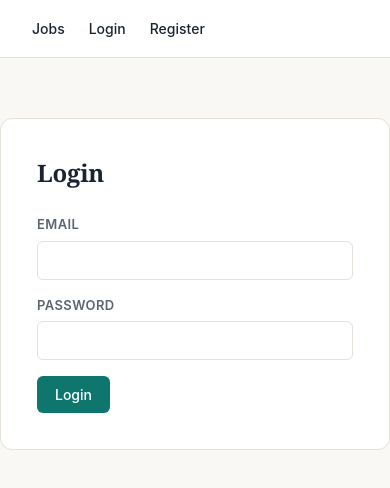
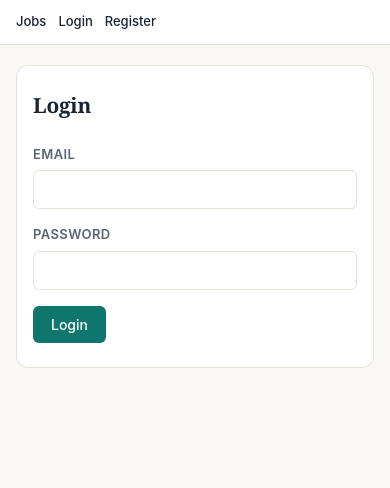
Before and after one commit to chihidhia11/hr-platform, a React app in the folder frontend/: page /login in a window 390 px wide. Shown: the top 488 px of the page. Built offline with nearby package versions, Linux system fonts and the light colour scheme; the HTML template or start-up script is replaced by a standard one.

Commit message:
Add mobile responsive design

```diff
--- a/frontend/src/index.css
+++ b/frontend/src/index.css
@@ -208,3 +208,81 @@ label {
   margin: 0 auto 60px;
   padding: 0 24px;
 }
+/* ===== MOBILE RESPONSIVE ===== */
+
+@media (max-width: 768px) {
+
+  /* Navbar */
+  .navbar {
+    flex-wrap: wrap;
+    gap: 12px;
+    padding: 12px 16px;
+  }
+
+  .navbar a {
+    font-size: 13px;
+  }
+
+  .navbar-user {
+    margin-left: 0 !important;
+    width: 100%;
+    justify-content: space-between;
+  }
+
+  /* Page containers */
+  .page-title {
+    margin: 24px 16px 16px !important;
+    padding: 0 !important;
+  }
+
+  .page-container {
+    padding: 0 16px !important;
+  }
+
+  /* Forms */
+  .form-page {
+    margin: 20px 16px !important;
+    padding: 24px 16px !important;
+  }
+
+  /* Admin stats grid — 1 column on mobile */
+  .stats-grid {
+    grid-template-columns: 1fr !important;
+  }
+
+  /* Charts grid — 1 column on mobile */
+  .charts-grid {
+    grid-template-columns: 1fr !important;
+  }
+
+  /* Job card buttons — wrap on small screens */
+  .job-card .button-group {
+    flex-wrap: wrap;
+  }
+
+  /* Table — make it scrollable on mobile */
+  .table-wrapper {
+    overflow-x: auto;
+  }
+
+  /* Admin table text smaller */
+  table th, table td {
+    padding: 8px 10px !important;
+    font-size: 12px !important;
+  }
+}
+
+@media (max-width: 480px) {
+  .navbar button {
+    padding: 8px 12px;
+    font-size: 13px;
+  }
+
+  h1 {
+    font-size: 1.6rem;
+  }
+
+  h2 {
+    font-size: 1.3rem;
+  }
+}
--- a/frontend/src/pages/AdminDashboard.jsx
+++ b/frontend/src/pages/AdminDashboard.jsx
@@ -47,7 +47,6 @@ function AdminDashboard() {
   if (loading) return <p>Loading...</p>;
   if (error) return <p>{error}</p>;
 
-  // Chart data
   const usersChartData = {
     labels: ['Candidates', 'Recruiters'],
     datasets: [{
@@ -77,18 +76,12 @@ function AdminDashboard() {
   };
 
   const chartOptions = {
-    plugins: {
-      legend: { position: 'bottom' }
-    }
+    plugins: { legend: { position: 'bottom' } }
   };
 
   const barOptions = {
-    plugins: {
-      legend: { display: false }
-    },
-    scales: {
-      y: { beginAtZero: true, ticks: { stepSize: 1 } }
-    }
+    plugins: { legend: { display: false } },
+    scales: { y: { beginAtZero: true, ticks: { stepSize: 1 } } }
   };
 
   return (
@@ -98,7 +91,7 @@ function AdminDashboard() {
 
         {/* Stats Cards */}
         {stats && (
-          <div style={{ display: 'grid', gridTemplateColumns: 'repeat(3, 1fr)', gap: '16px', marginBottom: '32px' }}>
+          <div className="stats-grid" style={{ display: 'grid', gridTemplateColumns: 'repeat(3, 1fr)', gap: '16px', marginBottom: '32px' }}>
             <div className="job-card" style={{ textAlign: 'center' }}>
               <h1 style={{ margin: 0, color: 'var(--color-accent)' }}>{stats.totalUsers}</h1>
               <p style={{ margin: 0 }}>Total Users</p>
@@ -122,7 +115,7 @@ function AdminDashboard() {
 
         {/* Charts */}
         {stats && (
-          <div style={{ display: 'grid', gridTemplateColumns: '1fr 1fr 1fr', gap: '16px', marginBottom: '32px' }}>
+          <div className="charts-grid" style={{ display: 'grid', gridTemplateColumns: '1fr 1fr 1fr', gap: '16px', marginBottom: '32px' }}>
             <div className="job-card">
               <h4 style={{ marginTop: 0, textAlign: 'center' }}>Users by Role</h4>
               <Pie data={usersChartData} options={chartOptions} />
@@ -140,6 +133,7 @@ function AdminDashboard() {
 
         {/* Users Table */}
         <h3>All Users</h3>
+        <div className="table-wrapper">
           <div className="job-card" style={{ padding: 0, overflow: 'hidden' }}>
             <table style={{ width: '100%', borderCollapse: 'collapse' }}>
               <thead>
@@ -179,6 +173,7 @@ function AdminDashboard() {
           </div>
         </div>
       </div>
+    </div>
   );
 }
 
```
Lines whose indentation alone changed are shown as unchanged.
